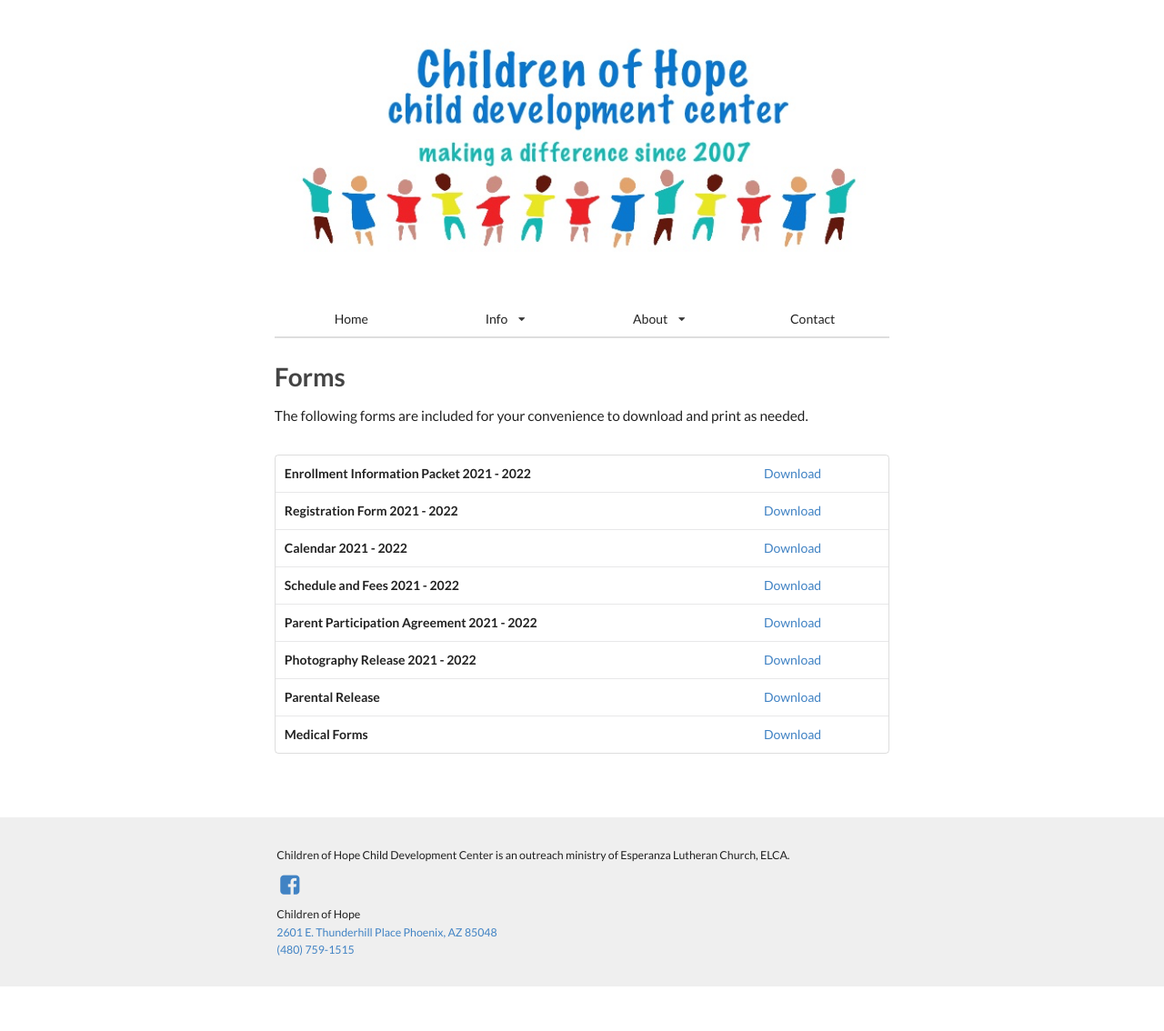
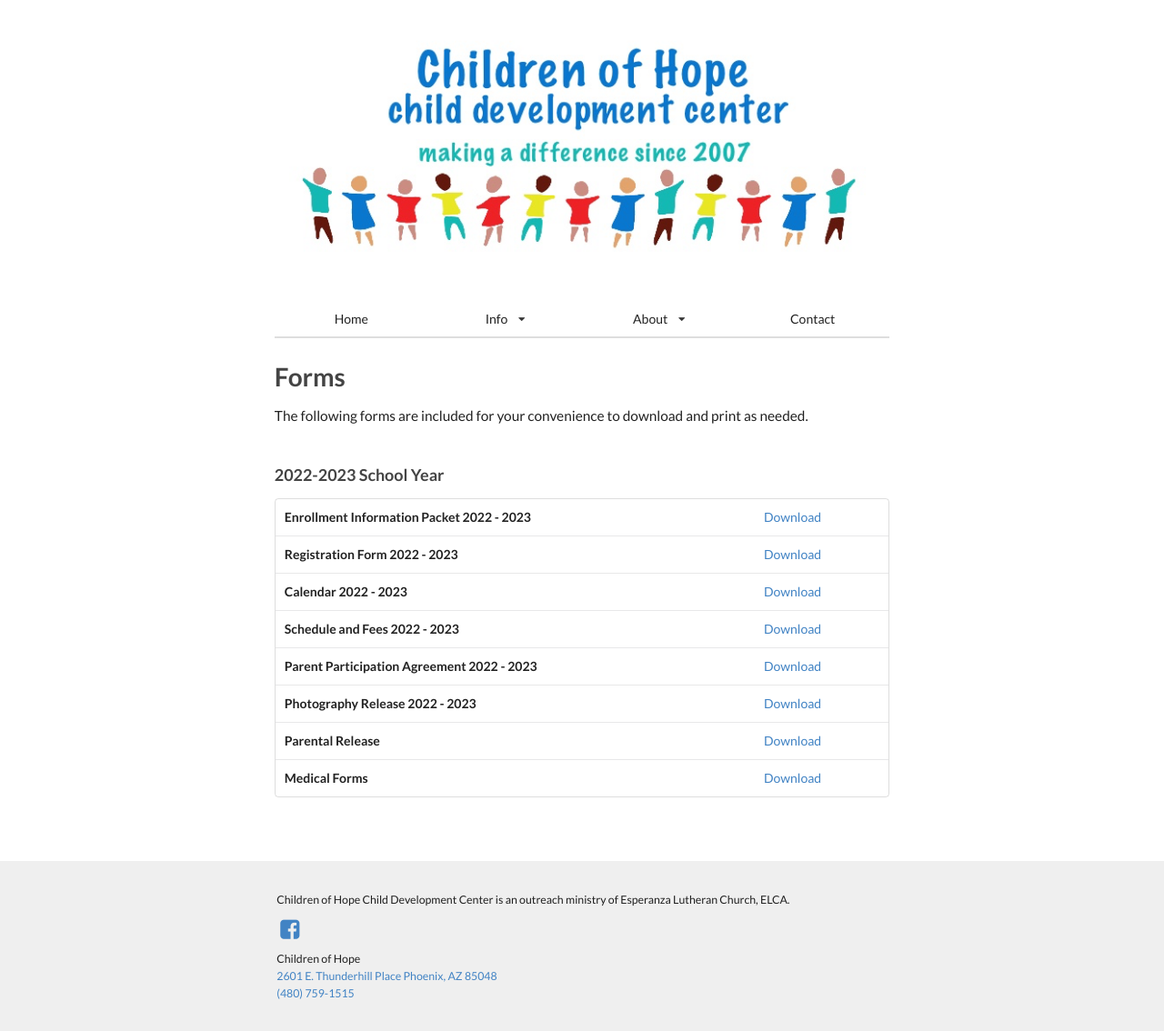
Before and after one commit to childrenofhope/childrenofhope, a Jekyll site: the page built from forms.md, in a window 1280 px wide. Shown: the whole page at 91% size. Built offline with Jekyll 4.4.1, drawn with Linux system fonts in a browser that asks for light colours; before the commit the page ends 1085 px from its top, so only the background shows below that.

Commit message:
Added enrollment packet for 2022-2023 school year

```diff
--- a/forms.md
+++ b/forms.md
@@ -11,42 +11,43 @@
 
 <div class="ui hidden divider"></div>
 
+<h3>2022-2023 School Year</h3>
 <table class="ui basic forms table">
   <tr>
-    <td><b>Enrollment Information Packet 2021 - 2022 </b></td>
+    <td><b>Enrollment Information Packet 2022 - 2023 </b></td>
     <td>
-      <a href="{{ site.baseurl }}/assets/forms/2021-2022/COH_Enrollment_Packet_2021-2022.pdf">Download</a>
+      <a href="{{ site.baseurl }}/assets/forms/2022-2023/COH_Enrollment_Packet_2022-2023.pdf">Download</a>
     </td>
   </tr>
   <tr>
-    <td><b>Registration Form 2021 - 2022</b></td>
+    <td><b>Registration Form 2022 - 2023</b></td>
     <td>
-      <a href="{{ site.baseurl }}/assets/forms/2021-2022/COH_Registration_Form_2021-2022.pdf">Download</a>
+      <a href="{{ site.baseurl }}/assets/forms/2022-2023/COH_Registration_Form_2022-2023.pdf">Download</a>
     </td>
   </tr>
   <tr>
-      <td><b>Calendar 2021 - 2022</b></td>
+      <td><b>Calendar 2022 - 2023</b></td>
       <td>
-        <a href="{{ site.baseurl }}/assets/forms/2021-2022/COH_Calendar_2021-2022.pdf">Download</a>
+        <a href="{{ site.baseurl }}/assets/forms/2022-2023/COH_Calendar_2022-2023.pdf">Download</a>
       </td>
   </tr>
   <tr>
-    <td><b>Schedule and Fees 2021 - 2022</b></td>
+    <td><b>Schedule and Fees 2022 - 2023</b></td>
     <td>
-      <a href="{{ site.baseurl }}/assets/forms/2021-2022/COH_Schedule_and_Fees_2021-2022.pdf">Download</a>
+      <a href="{{ site.baseurl }}/assets/forms/2022-2023/COH_Schedule_&_Fees_2022-2023.pdf">Download</a>
     </td>
   </tr>
   <tr>
-    <td><b>Parent Participation Agreement 2021 - 2022</b></td>
+    <td><b>Parent Participation Agreement 2022 - 2023</b></td>
     <td>
-      <a href="{{ site.baseurl }}/assets/forms/2021-2022/COH_Parent_Participation_Agreement_2021-2022.pdf">Download</a>
+      <a href="{{ site.baseurl }}/assets/forms/2022-2023/COH_Parent_Participation_Agreement_2022-2023.pdf">Download</a>
     </td>
   </tr>
 
   <tr>
-    <td><b>Photography Release 2021 - 2022</b></td>
+    <td><b>Photography Release 2022 - 2023</b></td>
     <td>
-      <a href="{{ site.baseurl }}/assets/forms/2021-2022/COH_Photo_Release_Form_2021-2022.pdf">Download</a>
+      <a href="{{ site.baseurl }}/assets/forms/2022-2023/COH_Photo_Release_Form_2022-2023.pdf">Download</a>
     </td>
   </tr>
 
```
Also changed, not shown: _posts/2022-02-21-registration-for-2022-2023-school-year.md (added, +14 -0 lines), 6 other files.
